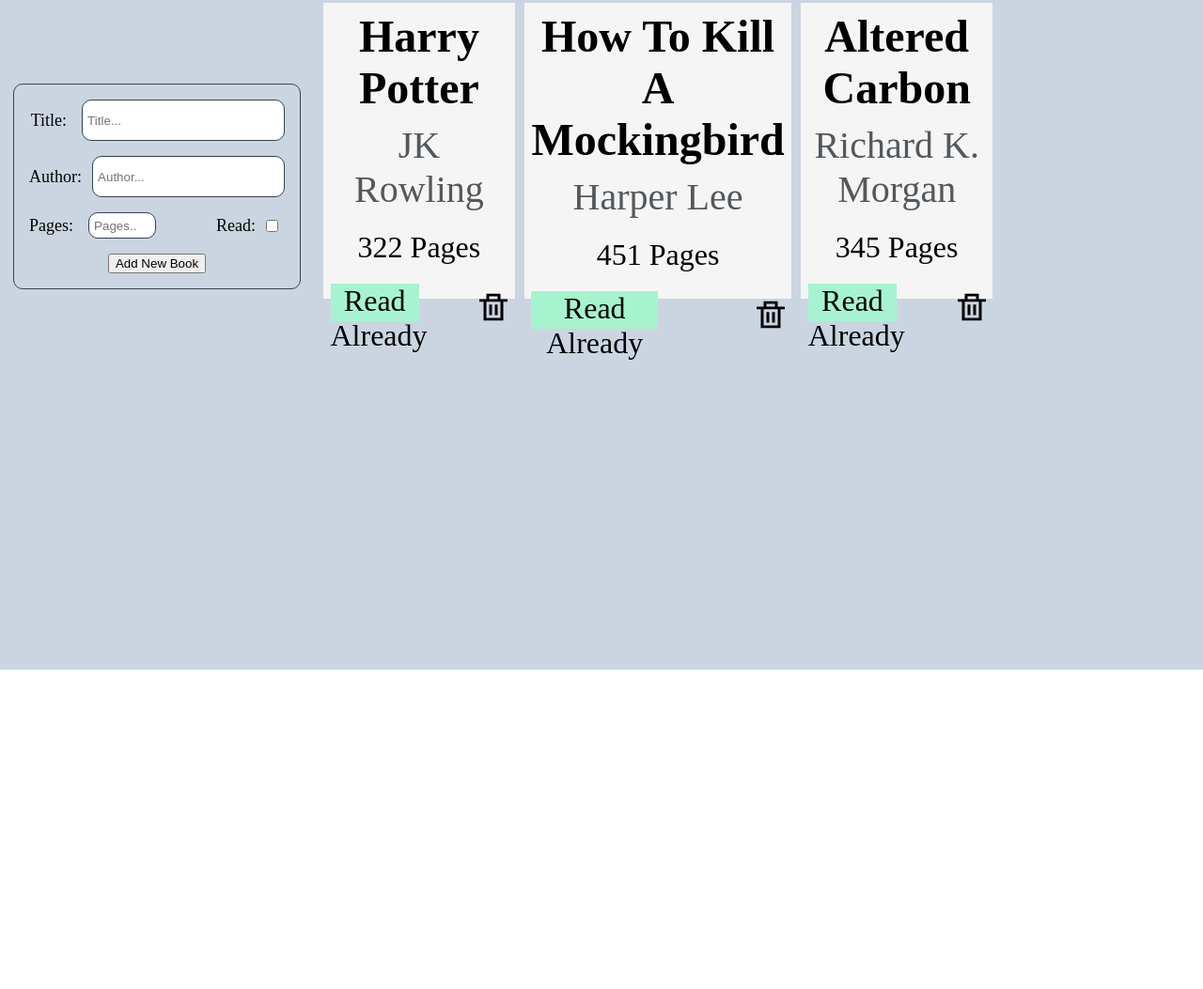
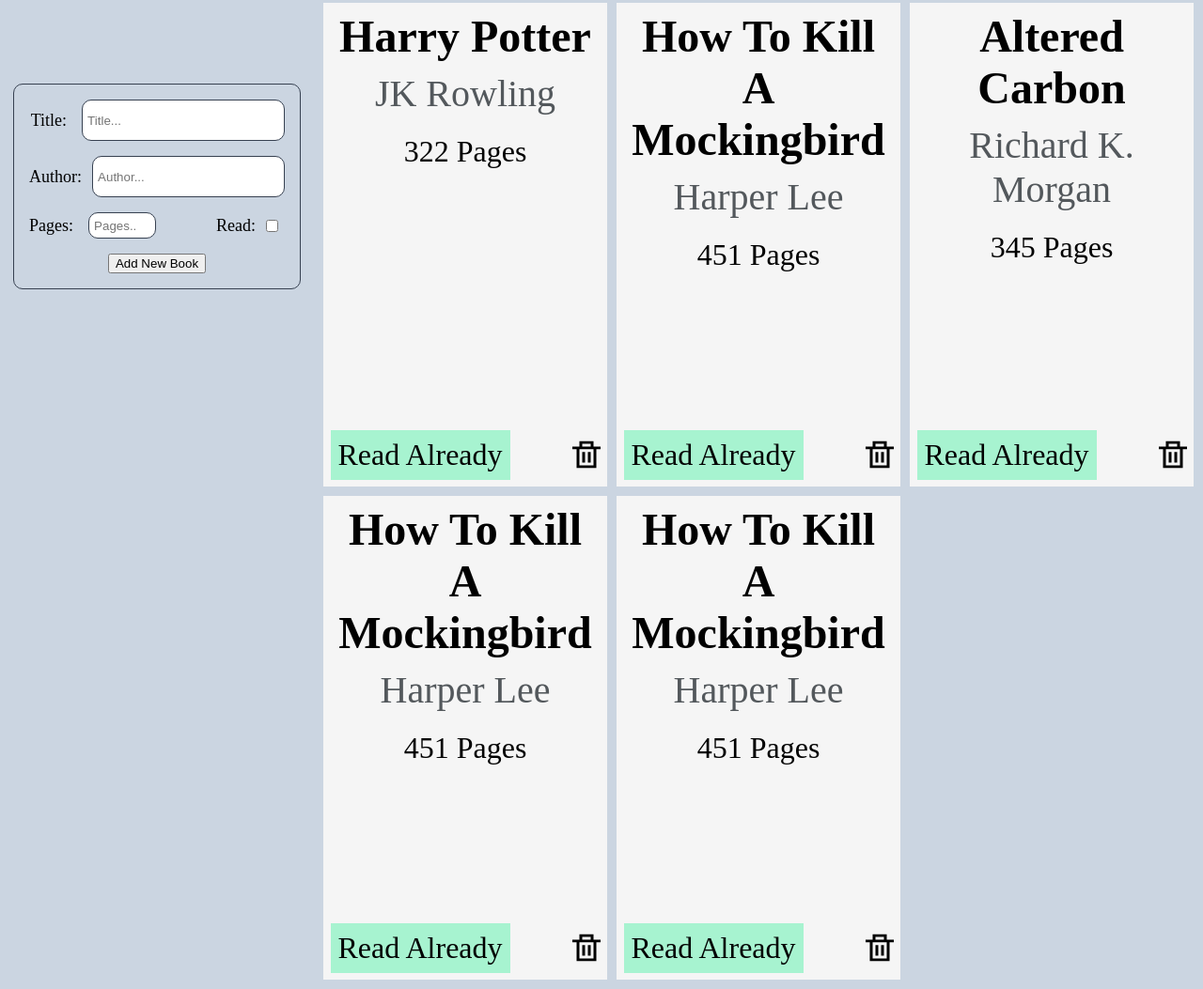
Before and after one commit to AryamanNigam/library, a plain HTML site: page src/index.html in a window 1280 px wide. Shown: the part 87-1140 px from the top of the page at 94% size. Before the commit the page ends 800 px from the top, so only its background shows below. Drawn offline with Linux system fonts and the light colour scheme.

Commit message:
feature: fixed bugs

```diff
--- a/src/index.html
+++ b/src/index.html
@@ -110,7 +110,49 @@
                     </div>
                 </div>
 
+                <div class="card">
+                    <div class = "book-title">
+                        How To Kill A Mockingbird
+                    </div>
 
+                    <div class="book-author">
+                        Harper Lee
+                    </div>
+
+                    <div class="book-pages">
+                        451 Pages
+                    </div>
+
+                    <div class="book-info">
+                        <div class="book-read">
+                            Read Already
+                        </div>
+
+                        <embed src="../assets/delete-1487-svgrepo-com.svg" height="30px" class="delete">
+                    </div>
+                </div>
+
+                <div class="card">
+                    <div class = "book-title">
+                        How To Kill A Mockingbird
+                    </div>
+
+                    <div class="book-author">
+                        Harper Lee
+                    </div>
+
+                    <div class="book-pages">
+                        451 Pages
+                    </div>
+
+                    <div class="book-info">
+                        <div class="book-read">
+                            Read Already
+                        </div>
+
+                        <embed src="../assets/delete-1487-svgrepo-com.svg" height="30px" class="delete">
+                    </div>
+                </div>
 
             </div>
         </div>
--- a/src/main.js
+++ b/src/main.js
@@ -1 +1,18 @@
-console.log("Hello Worldl");
+const myLibrary = [];
+
+function book(title, author, pages, read) {
+    this.title = title;
+    this.author = author;
+    this.pages = pages;
+    this.read = read;
+}
+
+function addBookToLibrary() {
+    const title = document.getElementById("title").value;
+    const author = document.getElementById("author").value;
+    const pages = document.getElementById("pages").value;
+    const read = document.getElementById("read").checked;
+    const newBook = new book(title, author, pages, read);
+    myLibrary.push(newBook);
+    displayLibrary();
+}
--- a/src/styles.css
+++ b/src/styles.css
@@ -2,17 +2,17 @@ html, body {
     box-sizing: border-box;
     margin: 0;
     padding: 0;
-    height: 100vh;
-    max-width: 100%;
+    min-height: 100vh;
+    width: 100%;
+    background-color: #cbd5e1;
 }
 
 .container {
     display: grid;
-    height: 100%;
-    width: 100%;
+    height: 100vh;
+    width: 100vw;
     grid-template-columns: 1fr 5fr;
     grid-template-rows: 1fr 10fr;
-    background-color: #cbd5e1;
 }
 
 .header {
@@ -78,7 +78,7 @@ label {
 
 #pages {
     width: 60px;
-    height: 1rem;;
+    height: 1rem;
 }
 
 .num-container {
@@ -88,7 +88,7 @@ label {
 }
 
 #read{
-    margin-left: -5px;;
+    margin-left: -5px;
 }
 
 .button-field{
@@ -98,14 +98,14 @@ label {
 
 .content{
     display: grid;
-    grid-template-columns: 1fr 1fr 1fr 1fr;
+    grid-template-columns: repeat(auto-fit, minmax(300px, 1fr));
     gap: 10px;
     padding: 10px;
 }
 
 .card{
     background-color: #f5f5f5;
-    height: 300px;
+    height: 500px;
     padding: 7.5px;
     display: flex;
     flex-direction: column;
@@ -130,13 +130,13 @@ label {
 }
 
 .book-info{
-    height: 100px;
+    height: auto;
     width: 100%;
     display: flex;
     flex-direction: row;
     justify-content: space-between;
+    align-items: center;
     margin-top: auto;
-    align-items: flex-end;
 }
 
 .book-pages{
@@ -145,8 +145,11 @@ label {
 }
 
 .book-read{
-    width: 50%;
+    width: auto;
     font-size: 2rem;
     background-color: #a7f3d0;
-    height: 40px;
+    padding: 0.5rem;
+    text-overflow: ellipsis;
+    white-space: nowrap;
+    text-align: center;
 }
```
